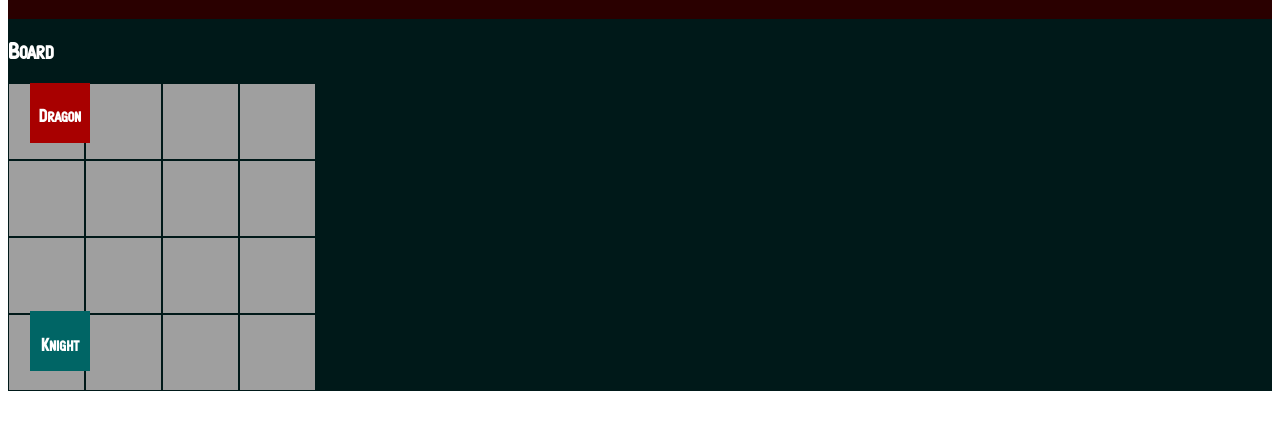
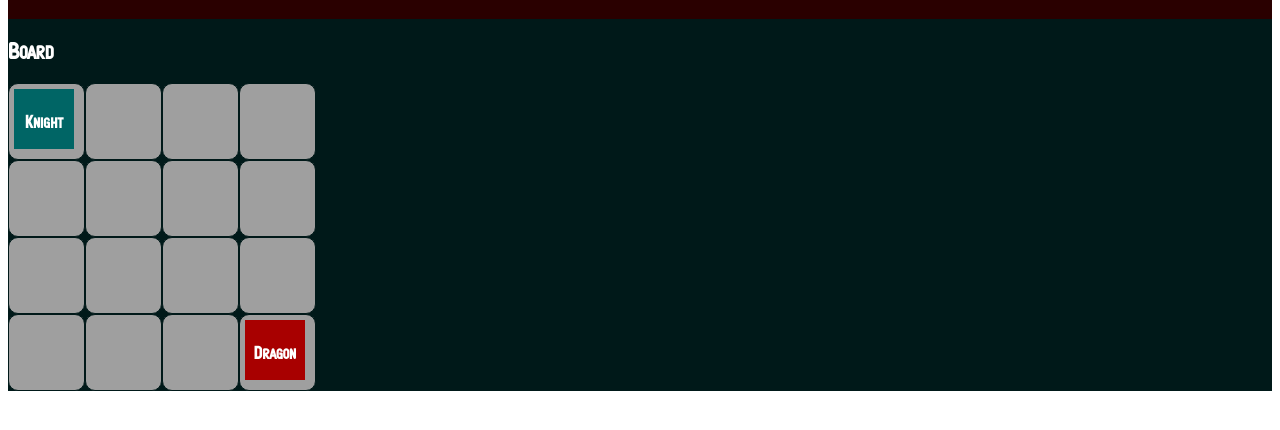
Before and after one commit to deric10000/knight_vs_dragon, a React app: page / in a window 1280 px wide. Shown: the part 64-494 px from the top of the page. Built offline with nearby package versions, Linux system fonts and the light colour scheme.

Commit message:
set initial placement for knight and dragon

```diff
--- a/src/components/board.js
+++ b/src/components/board.js
@@ -1,22 +1,14 @@
 import React from 'react';
-import { Dragon } from './dragon';
-import { Knight } from './knight';
 import { Square } from './square';
 
 export const Board = ({square}) => (
   <div className="board">
     <h2>Board</h2>
-    <Dragon />
-    <Knight />
     <div className="flexcontainer">
       {
         square.map((square, i) =>
-          <Square
-            key={ i }
-            value={ square.value }
-          />
+          <Square key={ i } value={ square } />
         )
-
       }
     </div>
   </div>
--- a/src/components/game.js
+++ b/src/components/game.js
@@ -20,17 +20,19 @@ import { Board } from './board';
 // git merge square
 // git push origin master
 
-const makeSquare = () => {
+// right = +1, left = -1, up = -4, down = +4
+
+const makeSquare = (i) => {
   return {
-    value: 1
+    value: i
   }
 }
 
 const makeSquares = () => {
   var rows = [];
   for (var i = 0; i < 16; i++) {
-      rows.push(makeSquare());
-  }
+        rows.push(makeSquare(i));
+  };
   return rows;
 };
 
--- a/src/components/square.js
+++ b/src/components/square.js
@@ -1,5 +1,10 @@
 import React from 'react';
+import { Dragon } from './dragon';
+import { Knight } from './knight';
 
-export const Square = ({square}) => (
-  <div className="square">{ square }</div>
+export const Square = ({value}) => (
+  <div className="square">
+    { value.value === 0 ? <Knight /> : null }
+    { value.value === 15 ? <Dragon /> : null }
+  </div>
 )
--- a/src/index.css
+++ b/src/index.css
@@ -28,8 +28,6 @@ font-style: normal;
   background: #A80000;
   padding: 5px;
   text-align: center;
-  position: fixed;
-    left: 30px;
 }
 
 .knight {
@@ -38,9 +36,6 @@ font-style: normal;
   background: #006565;
   padding: 5px;
   text-align: center;
-  position: fixed;
-    left: 30px;
-    top: 375px;
 }
 
 .square {
@@ -50,6 +45,7 @@ font-style: normal;
   border: 1px solid #001919;
   padding: 5px;
   text-align: center;
+  border-radius: 10px;
 }
 
 .flexcontainer {
```
